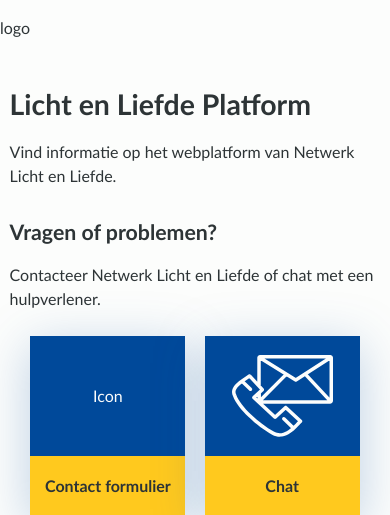
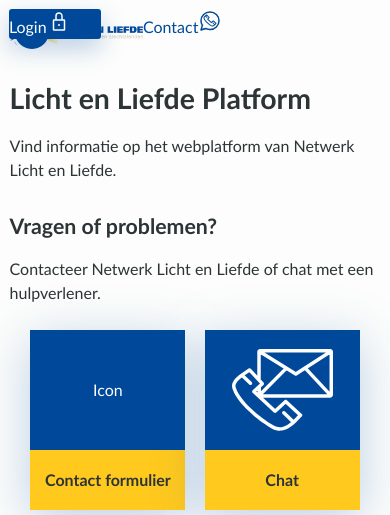
Before and after one commit to laratomme/BAP_LichtEnLiefde, a PHP site: page / in a window 390 px wide. Shown: the top 515 px of the page. Run offline with PHP 8.4, Linux system fonts and the light colour scheme; data that the repository does not hold is empty.

Commit message:
CSS Header (Mobile) #22

```diff
--- /dev/null
+++ b/src/css/components/button-blue.css
@@ -0,0 +1,12 @@
+.button-blue {
+    position: absolute;
+    width: 92px;
+    height: 30px;
+    background: #00499A;
+    box-shadow: 0px 10px 25px rgba(0, 73, 154, 0.25);
+    border-radius: 3px;
+}
+
+.button-blue a {
+    color: var(--colorWhite);
+}
--- a/src/css/components/footer.css
+++ b/src/css/components/footer.css
@@ -29,7 +29,7 @@
 }
 
 .address-item p,
-a {
+.address-item a {
     padding: 1.667em;
 }
 
--- a/src/css/components/header.css
+++ b/src/css/components/header.css
@@ -0,0 +1,16 @@
+.header {
+    background-color: var(--colorWhite);
+    height: 50px;
+}
+
+.header-items {
+    display: flex;
+    flex-direction: row;
+    /*height: 50px;*/
+    margin: 0.556em;
+}
+
+.header-items a {
+    text-decoration: none;
+    color: var(--colorBlue);
+}
--- a/src/style.css
+++ b/src/style.css
@@ -13,3 +13,4 @@
 @import './css/components/card-category.css';
 @import './css/components/footer.css';
 @import './css/components/header.css';
+@import './css/components/button-blue.css';
--- a/src/view/layout.php
+++ b/src/view/layout.php
@@ -21,10 +21,11 @@
     }
     ?>
 
-    <header>
-      <div>
-        <p>logo</p>
-        <nav></nav>
+    <header class="header">
+      <div class="header-items container">
+        <img src="../../assets/img/logo-lichtenliefde-40px.png" alt="Logo Netwerk Licht en Liefde">
+        <div><a href="index.php?page=contact">Contact</a><img src="../../assets/img/icons/icon-contact-blue-24px.svg" alt="Telefoon in chatballon icoon"></div>
+        <div class="button-blue"><a href="">Login</a><img src="../../assets/img/icons/icon-login-white-24px.svg" alt="Slot login icoon"></div>
       </div>
     </header>
 
```
Also changed, not shown: dist/script.js, dist/style.css, src/assets/img/icons/icon-contact-blue-24px.svg (added), src/assets/img/icons/icon-login-white-24px.svg (added), src/assets/img/logo-lichtenliefde-40px.png (added), 2 other files.
